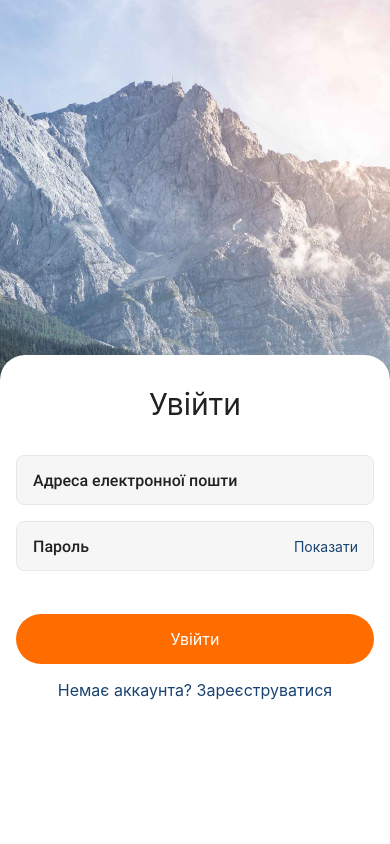
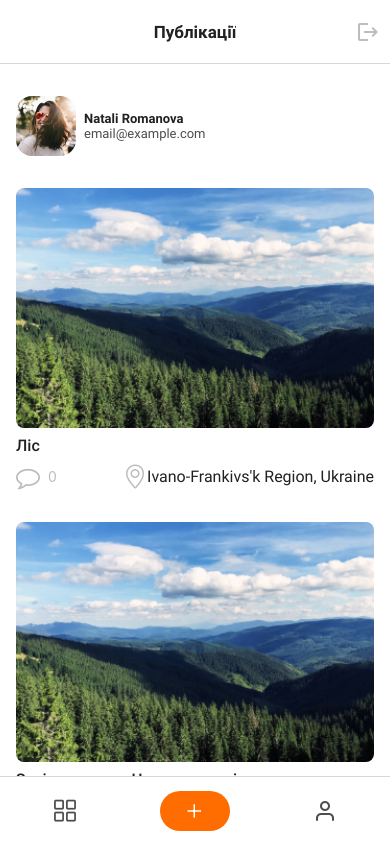
Before and after one commit to YevheniiaVier/reactNatProject, a React Native app: screen /Map in a window 390 px wide. Built offline with nearby package versions, Linux system fonts and the light colour scheme.

Commit message:
adds post page

```diff
--- a/App.js
+++ b/App.js
@@ -1,7 +1,7 @@
 import { useFonts } from "expo-font";
-import { Context } from "./context";
-import { useState, useEffect } from "react";
-import { createContext } from "react";
+// import { Context } from "./context";
+import { useState } from "react";
+// import { createContext } from "react";
 import { NavigationContainer } from "@react-navigation/native";
 import { Text } from "react-native";
 import { userRoute } from "./router";
@@ -18,7 +18,7 @@ export default function App({ navigation, route }) {
     "Roboto-Bold": RobotoBold,
     "Roboto-Medium": RobotoMedium,
   });
-  const routing = userRoute(null);
+  const routing = userRoute({});
 
   if (!fontsLoaded) {
     return <Text>Loading...</Text>;
--- a/Screens/main/PostsScreen.js
+++ b/Screens/main/PostsScreen.js
@@ -1,11 +1,75 @@
-const { View, Text } = require("react-native");
+import { useState, useEffect } from "react";
+import { View, Text, Image, FlatList, TouchableOpacity } from "react-native";
 import { styles } from "./mainStyles";
 
+import { SimpleLineIcons } from "@expo/vector-icons";
+import { FontAwesome } from "@expo/vector-icons";
+import initialPosts from "./initialPosts.json";
+
 export const PostsScreen = ({ navigation, route }) => {
+  const [posts, setPosts] = useState([...initialPosts]);
+
+  useEffect(() => {
+    if (route.params) {
+      setPosts((prevState) => [...prevState, route.params]);
+    }
+  }, [route.params]);
+
   // const { logIn } = route.params;
+
+  const renderItem = ({ item }) => {
+    return (
+      <View
+        style={styles.postBox}
+        // onPress={onPress}
+      >
+        <Image
+          source={require("../../assets/images/posts/post-img1.jpg")}
+          style={styles.postImg}
+        />
+        <Text style={styles.postImgText}>{item.description}</Text>
+        <View style={styles.description}>
+          <TouchableOpacity
+            activeOpacity={0.7}
+            style={styles.commentsBox}
+            // onPress={...logic}
+          >
+            <FontAwesome name="comment-o" size={24} color="#BDBDBD" />
+            <Text style={styles.commentCount}>0</Text>
+          </TouchableOpacity>
+          <TouchableOpacity
+            activeOpacity={0.7}
+            // onPress={...logic}
+            style={styles.locationBox}
+          >
+            <SimpleLineIcons name="location-pin" size={24} color="#BDBDBD" />
+            <Text style={styles.location}>{item.location}</Text>
+          </TouchableOpacity>
+        </View>
+      </View>
+    );
+  };
+
   return (
     <View style={styles.container}>
-      <Text style={styles.text}>PostsScreen</Text>
+      <View style={styles.profileContainer}>
+        <View style={styles.imgBox}>
+          <Image
+            source={require("../../assets/images/userImg.jpg")}
+            style={styles.userAvatar}
+          />
+        </View>
+        <View style={styles.profileInfoBox}>
+          <Text style={styles.profileName}>Natali Romanova</Text>
+          <Text style={styles.profileEmail}>email@example.com</Text>
+        </View>
+      </View>
+      <FlatList
+        data={posts}
+        keyExtractor={(item) => item.id}
+        renderItem={renderItem}
+      />
+      {/* <Text style={styles.text}>PostsScreen</Text> */}
     </View>
   );
 };
--- /dev/null
+++ b/Screens/main/initialPosts.json
@@ -0,0 +1,20 @@
+[
+  {
+    "id": "1",
+    "photo": "../../assets/images/posts/post-img1.jpg",
+    "description": "Ліс",
+    "location": "Ivano-Frankivs'k Region, Ukraine"
+  },
+  {
+    "id": "2",
+    "photo": "../../assets/images/posts/post-img2.jpg",
+    "description": "Захід сонця на Чорному морі",
+    "location": "Odessa Region, Ukraine"
+  },
+  {
+    "id": "3",
+    "photo": "../../assets/images/posts/post-img1.jpg",
+    "description": "Ліс",
+    "location": "Ivano-Frankivs'k Region, Ukraine"
+  }
+]
--- a/Screens/main/mainStyles.js
+++ b/Screens/main/mainStyles.js
@@ -5,14 +5,14 @@ export const styles = StyleSheet.create({
   container: {
     fontFamily: "Roboto-Regular",
     // height: Platform.OS === "ios" ? 50 : 100,
-    flex: 1,
+    // flex: 1,
     backgroundColor: "#fff",
-    justifyContent: "center",
-    alignItems: "center",
+    padding: 16,
+    // justifyContent: "center",
+    // alignItems: "center",
   },
   bcg: {
     flex: 1,
-
     justifyContent: "flex-end",
     width: Dimensions.get("window").width,
     height: Dimensions.get("window").height,
@@ -44,4 +44,74 @@ export const styles = StyleSheet.create({
     alignItems: "center",
     justifyContent: "center",
   },
+  profileContainer: {
+    marginTop: 16,
+    marginBottom: 32,
+    flexDirection: "row",
+    alignItems: "center",
+  },
+  imgBox: {
+    width: 60,
+    height: 60,
+    borderRadius: 16,
+    marginRight: 8,
+  },
+  userAvatar: {
+    width: "100%",
+    flex: 1,
+    resizeMode: "cover",
+    borderRadius: 16,
+    overflow: "hidden",
+  },
+  profileInfoBox: {},
+  profileName: {
+    fontFamily: "Roboto-Bold",
+    fontSize: 13,
+    color: "#212121",
+  },
+  profileEmail: {
+    fontFamily: "Roboto-Regular",
+    fontSize: 13,
+    color: "rgba(33, 33, 33, 0.8)",
+  },
+  postBox: {
+    // alignItems: "center",
+    // justifyContent: "center",
+    marginBottom: 32,
+  },
+  postImg: {
+    // borderWidth: 1,
+    height: 240,
+    width: "100%",
+    borderRadius: 8,
+    marginBottom: 8,
+  },
+  postImgText: {
+    fontFamily: "Roboto-Medium",
+    fontSize: 16,
+    color: "#212121",
+    marginBottom: 8,
+  },
+  commentCount: {
+    marginLeft: 8,
+    color: "#BDBDBD",
+  },
+  commentsBox: {
+    flexDirection: "row",
+    alignItems: "center",
+    // flex: 1,
+  },
+  location: {
+    color: "#212121",
+    fontFamily: "Roboto-Regular",
+    fontSize: 16,
+  },
+  locationBox: {
+    flexDirection: "row",
+    alignItems: "center",
+  },
+  description: {
+    flexDirection: "row",
+    justifyContent: "space-between",
+  },
 });
--- a/router.js
+++ b/router.js
@@ -1,7 +1,10 @@
 import { createNativeStackNavigator } from "@react-navigation/native-stack";
 import { createBottomTabNavigator } from "@react-navigation/bottom-tabs";
 
-import { Button, TouchableOpacity, View } from "react-native";
+import { TouchableOpacity, View } from "react-native";
+
+const Tab = createBottomTabNavigator();
+const AuthStack = createNativeStackNavigator();
 
 import { MaterialIcons } from "@expo/vector-icons";
 import { AntDesign } from "@expo/vector-icons";
@@ -17,9 +20,6 @@ import { ProfileScreen } from "./Screens/main/ProfileScreen";
 import { MapScreen } from "./Screens/main/MapScreen";
 import { HomeScreen } from "./Screens/main/HomeScreen";
 import { styles } from "./Screens/main/mainStyles";
-
-const Tab = createBottomTabNavigator();
-const AuthStack = createNativeStackNavigator();
 
 export const userRoute = (isAuth) => {
   if (!isAuth) {
@@ -44,13 +44,19 @@ export const userRoute = (isAuth) => {
   }
   return (
     <Tab.Navigator
-      // tabBarOptions={{
+      initialRouteName="Posts"
+      // tabBarOptions={
+      // {
+      // showLabel: false,
+      // labeled: false,
       //   tabStyle: {
       //     justifyContent: "center",
       //     marginBottom: 8,
       //   },
-      // }}
+      // }
+      // }
       screenOptions={{
+        tabBarShowLabel: false,
         tabBarStyle: {
           height: 68,
           borderTopWidth: 1,
@@ -68,8 +74,10 @@ export const userRoute = (isAuth) => {
             fontFamily: "Roboto-Bold",
             fontSize: 17,
           },
+          // cardStyle: {
+          //   backgroundColor: "red",
+          // },
 
-          tabBarShowLabel: false,
           tabBarIcon: ({ focused, size, color }) => (
             <AntDesign
               name="appstore-o"
@@ -103,7 +111,6 @@ export const userRoute = (isAuth) => {
       />
       <Tab.Screen
         options={{
-          tabBarShowLabel: false,
           tabBarIcon: ({ focused, size, color }) => (
             <View style={styles.addBtn}>
               <Ionicons name="add" size={24} color="#fff" />
@@ -116,7 +123,6 @@ export const userRoute = (isAuth) => {
       {/* <Tab.Screen name="Comments" component={CommentsScreen} /> */}
       <Tab.Screen
         options={{
-          tabBarShowLabel: false,
           tabBarIcon: ({ focused, size, color }) => (
             <Feather name="user" size={24} color="rgba(33, 33, 33, 0.8)" />
           ),
```
Also changed, not shown: assets/images/posts/post-img1.jpg (added), assets/images/posts/post-img2.jpg (added).
